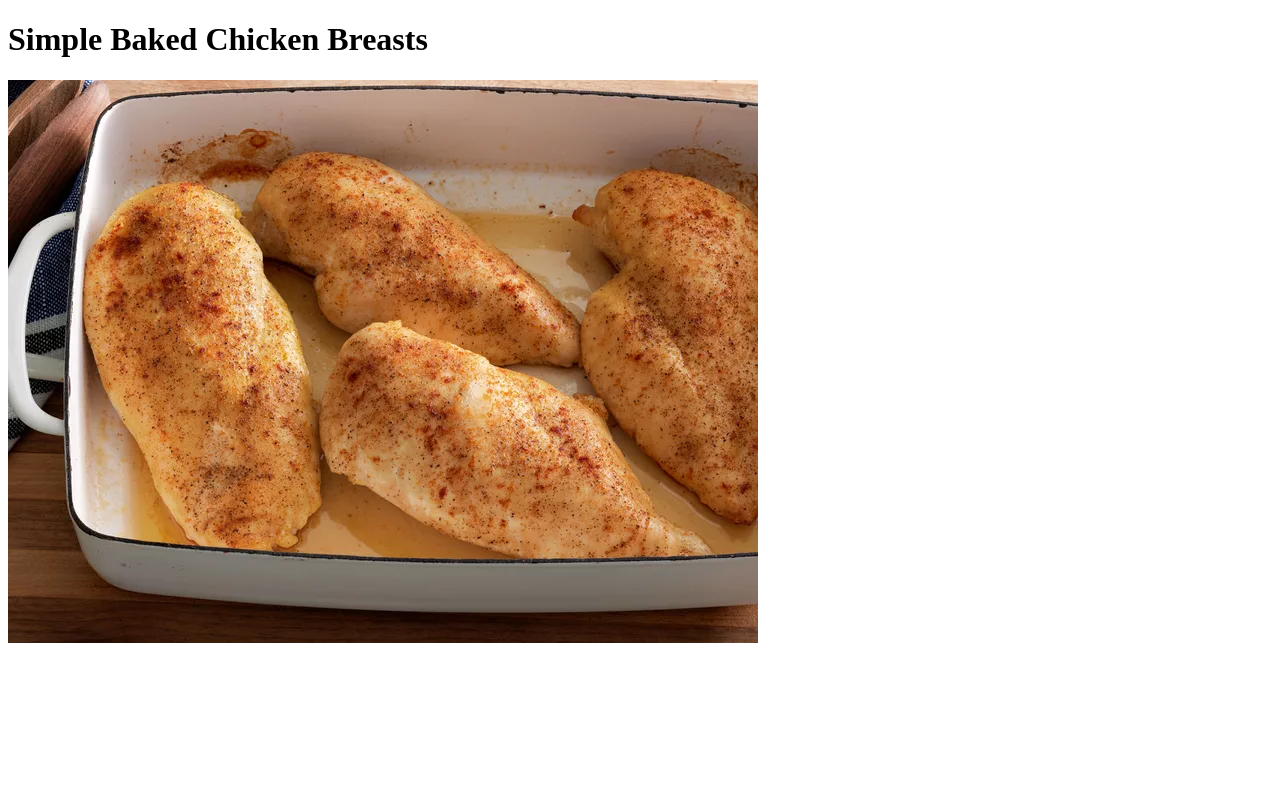
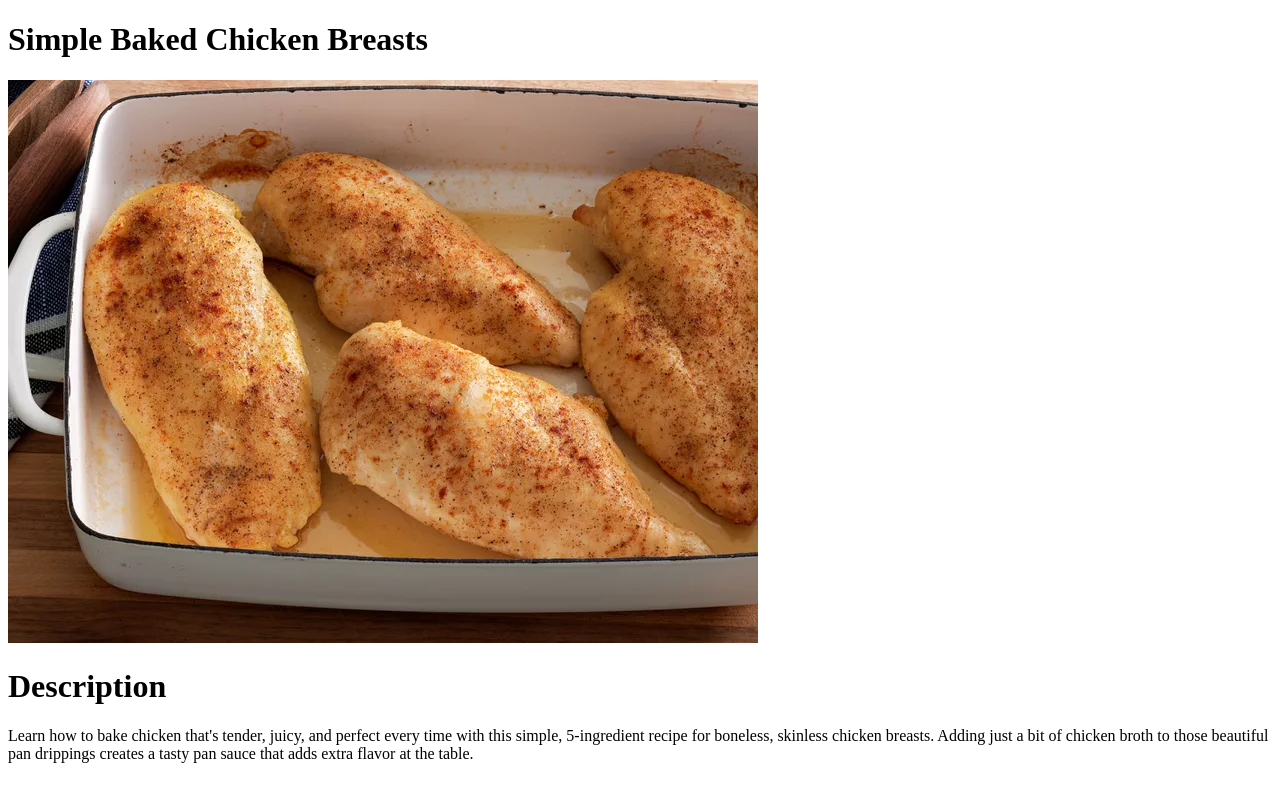
Before and after one commit to MarkFerianec/odin-recipes, a plain HTML site: page recipes/simple-baked-chicken-breasts.html in a window 1280 px wide. Drawn offline with Linux system fonts and the light colour scheme.

Commit message:
Add description of Simple Baked Chicken Breasts

```diff
--- a/recipes/simple-baked-chicken-breasts.html
+++ b/recipes/simple-baked-chicken-breasts.html
@@ -9,5 +9,7 @@
 <body>
     <h1>Simple Baked Chicken Breasts</h1>
     <img src="../images/simple-baked-chicken-breasts.webp">
+    <h1>Description</h1>
+    <p>Learn how to bake chicken that's tender, juicy, and perfect every time with this simple, 5-ingredient recipe for boneless, skinless chicken breasts. Adding just a bit of chicken broth to those beautiful pan drippings creates a tasty pan sauce that adds extra flavor at the table.</p>
 </body>
 </html>
```
